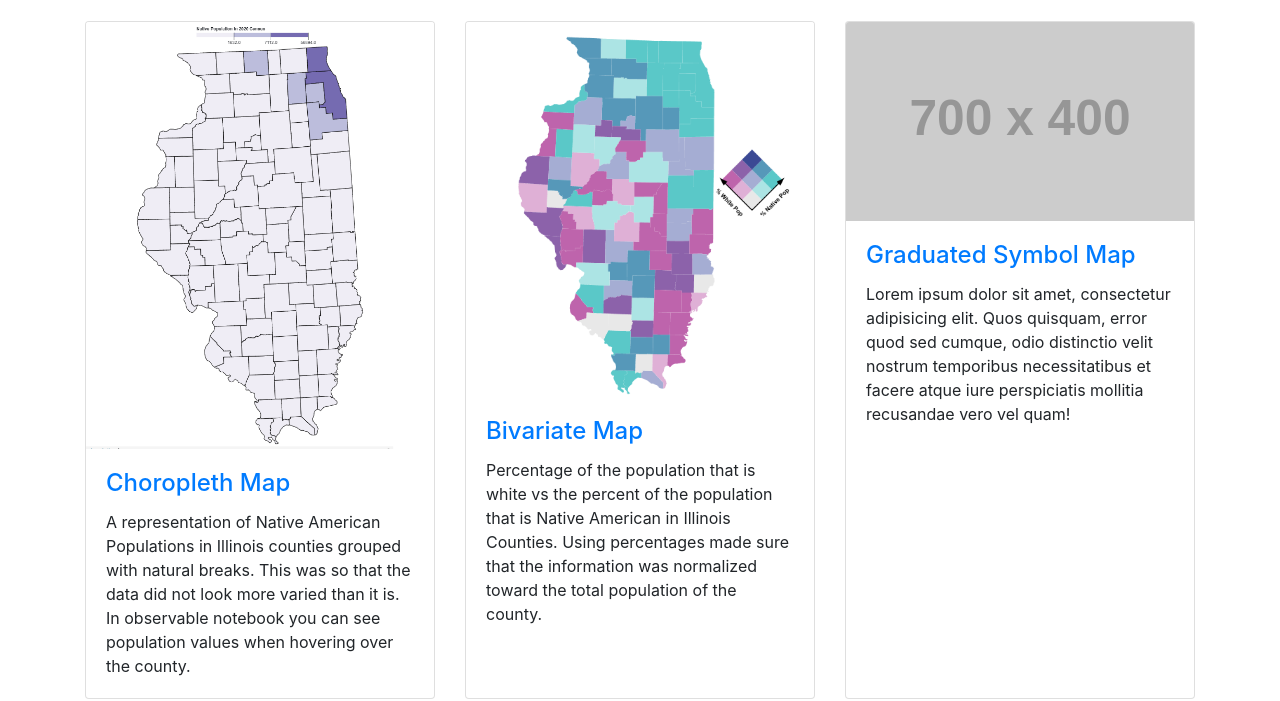
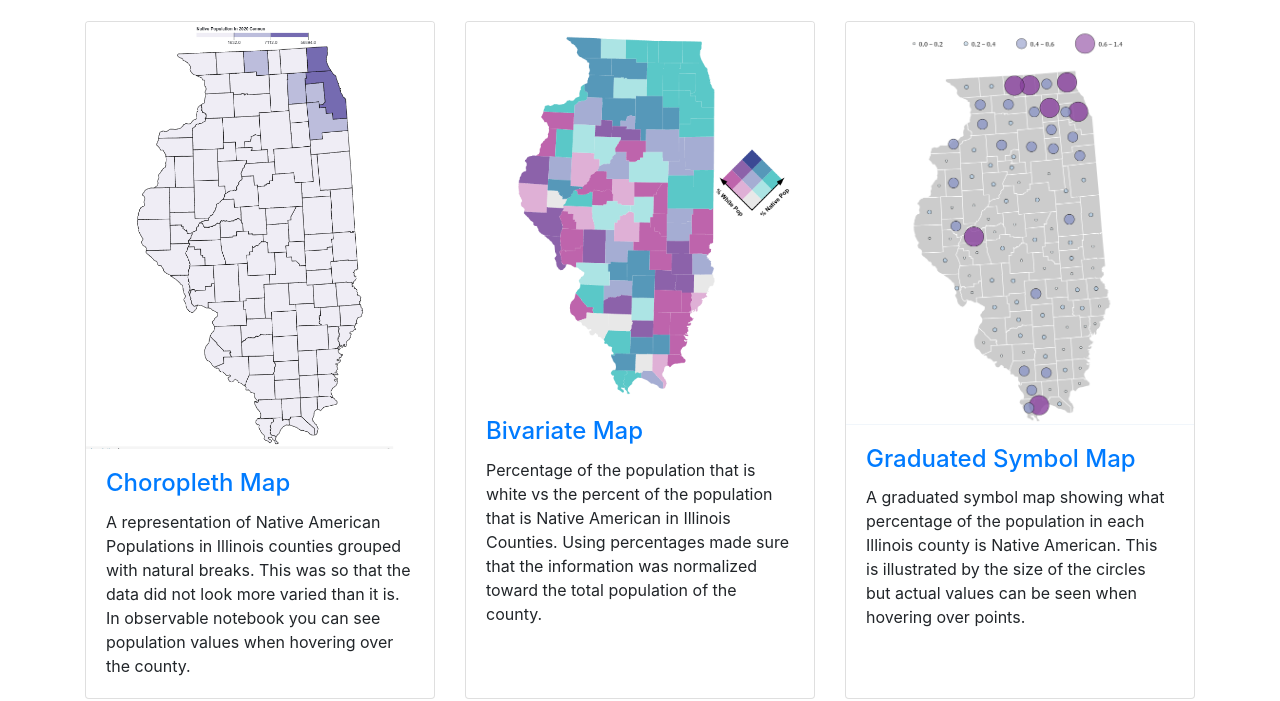
Before and after one commit to geog3540/etkelly, a website: page index.html in a window 1280 px wide. Shown: the part 131-832 px from the top of the page. Drawn offline with Linux system fonts and the light colour scheme; placeholder pictures from the web are drawn by us.

Commit message:
graduated symbol

```diff
--- a/index.html
+++ b/index.html
@@ -82,12 +82,12 @@
         </div>
         <div class="col-lg-4 col-sm-6 portfolio-item">
           <div class="card h-100">
-            <a href="#"><img class="card-img-top" src="http://placehold.it/700x400" alt=""></a>
+            <a href="#"><img class="card-img-top" src="images/GraduatedSymbol.png" alt=""></a>
             <div class="card-body">
               <h4 class="card-title">
                 <a href="https://observablehq.com/d/8edf99db189fe263">Graduated Symbol Map</Map></a>
               </h4>
-              <p class="card-text">Lorem ipsum dolor sit amet, consectetur adipisicing elit. Quos quisquam, error quod sed cumque, odio distinctio velit nostrum temporibus necessitatibus et facere atque iure perspiciatis mollitia recusandae vero vel quam!</p>
+              <p class="card-text">A graduated symbol map showing what percentage of the population in each Illinois county is Native American. This is illustrated by the size of the circles but actual values can be seen when hovering over points.</p>
             </div>
           </div>
         </div>
```
Also changed, not shown: images/GraduatedSymbol.png (added).
